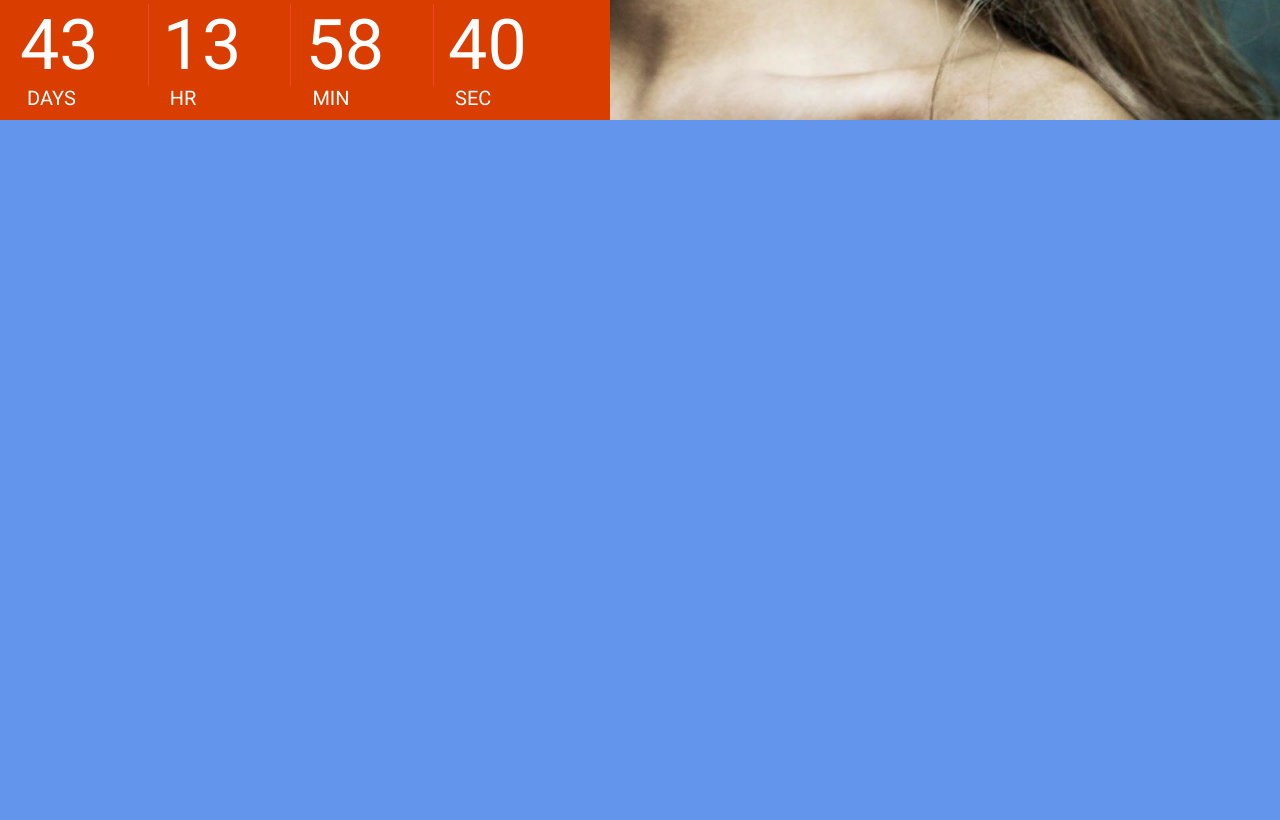
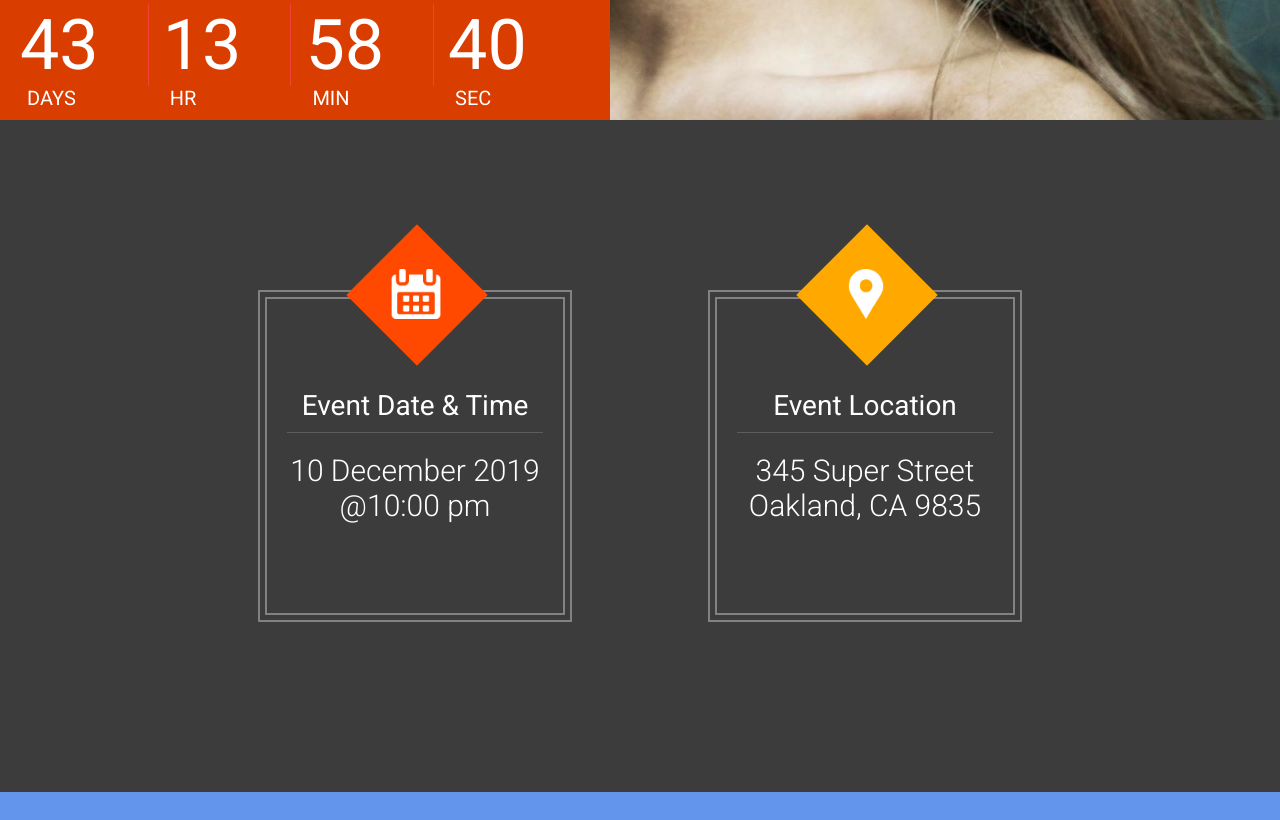
Before and after one commit to shenoyganeshprasad/The-Venue, a React (Create React App) app: page / in a window 1280 px wide. Shown: the part 680-1500 px from the top of the page. Built offline with nearby package versions, Linux system fonts and the light colour scheme.

Commit message:
add venueNfo

```diff
--- a/src/App.js
+++ b/src/App.js
@@ -3,12 +3,14 @@
 
 import Header from './components/header-footer/Header'
 import Featured from './components/featured'
+import VenueNfo from './components/venueNFO'
 
 function App() {
   return (
     <div className="App" style={{height: '1500px', backgroundColor: 'cornflowerblue'}}>
       <Header />
       <Featured />
+      <VenueNfo />
     </div>
   );
 }
--- /dev/null
+++ b/src/components/venueNFO/index.js
@@ -0,0 +1,43 @@
+import React from 'react';
+import Zoom from 'react-reveal/Zoom';
+
+import icon_calendar from '../../resources/images/icons/calendar.png'
+import icon_location from '../../resources/images/icons/location.png'
+
+const VenueNfo = () => {
+      return (
+            <div className="bck_black">
+                  <div className="center_wrapper">
+                        <div className="vn_wrapper">
+                              <Zoom duration={500}>
+                              <div className="vn_item">
+                                    <div className="vn_outer">
+                                          <div className="vn_inner">
+                                                <div className="vn_icon_square bck_red"></div>
+                                                <div className="vn_icon" style={{background: `url(${icon_calendar})`}}></div>
+                                                <div className="vn_title">Event Date & Time</div>
+                                                <div className="vn_desc">10 December 2019 @10:00 pm</div>
+                                          </div>
+                                    </div>
+                              </div>
+                              </Zoom>
+                              <Zoom duration={500} delay={500}>
+                              <div className="vn_item">
+                                    <div className="vn_outer">
+                                          <div className="vn_inner">
+                                                <div className="vn_icon_square bck_yellow"></div>
+                                                <div className="vn_icon" style={{background: `url(${icon_location})`}}></div>
+                                                <div className="vn_title">Event Location</div>
+                                                <div className="vn_desc">345 Super Street Oakland, CA 9835</div>
+                                          </div>
+                                    </div>
+                              </div>
+                              </Zoom>
+
+                        </div>
+                  </div>
+            </div>
+      );
+};
+
+export default VenueNfo;
```
